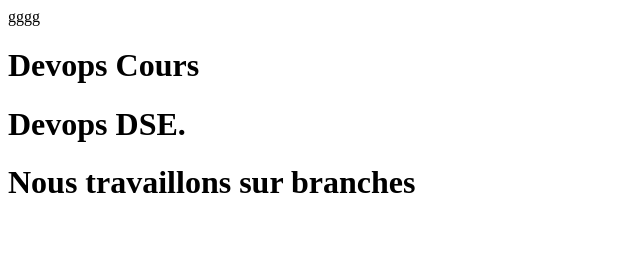
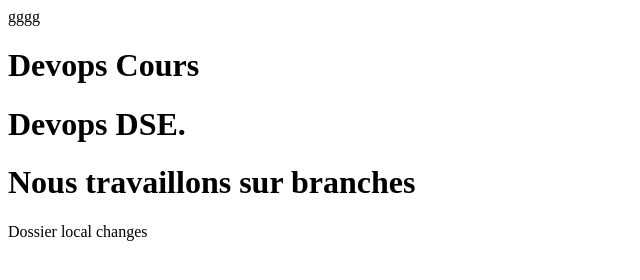
Before and after one commit to Imane438/TestDevops, a plain HTML site: page index.html in a window 1280 px wide. Shown: the whole page, without its empty margins (0-640 px from the left). Drawn offline with Linux system fonts and the light colour scheme.

Commit message:
Update index.html

```diff
--- a/index.html
+++ b/index.html
@@ -11,5 +11,6 @@
     <h1> Devops Cours</h1>
     <h1> Devops DSE.</h1>
     <h1>Nous travaillons sur branches</h1>
+    <div> Dossier local changes </div>
     </body>
 </html>
```
